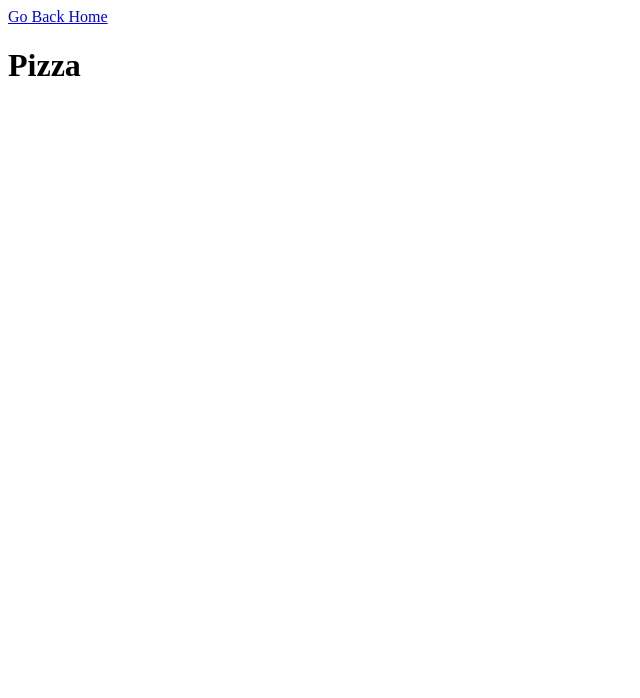
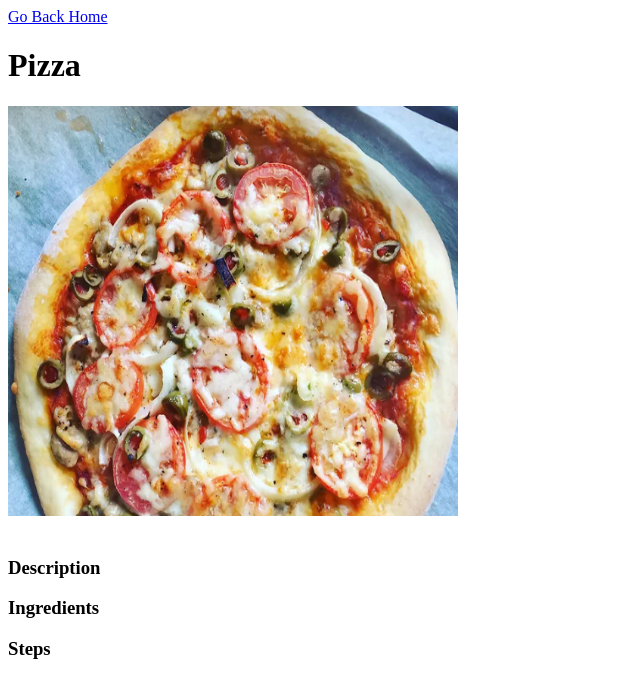
Before and after one commit to hsn-xyz/odin-recipes, a plain HTML site: page recipes/pizza.html in a window 1280 px wide. Shown: the whole page, without its empty margins (0-640 px from the left). Drawn offline with Linux system fonts and the light colour scheme.

Commit message:
Added Images and headings Updated with image of dish on each recipe site Added multiple headings on each recipe site

```diff
--- a/recipes/pizza.html
+++ b/recipes/pizza.html
@@ -8,8 +8,12 @@
     <a href="../index.html">Go Back Home</a>
 
     <h1>Pizza</h1>
-
-
+    <img src="../images/pizza.jpg" alt="Image of Pizza" height="410" width="450">
+<br>
+<br>
+    <h3>Description</h3>
+    <h3>Ingredients</h3>
+    <h3>Steps</h3>
 </body>
 
 </html>
```
Also changed, not shown: recipes/french-omelette.html (+6 -3 lines), recipes/pasta-salad.html (+6 -2 lines), images/omelette.jpg (renamed from images/omelette.png), images/pasta-salad.jpg (renamed from images/pastasalad.png), images/pizza.jpg (renamed from images/pizza.png).
